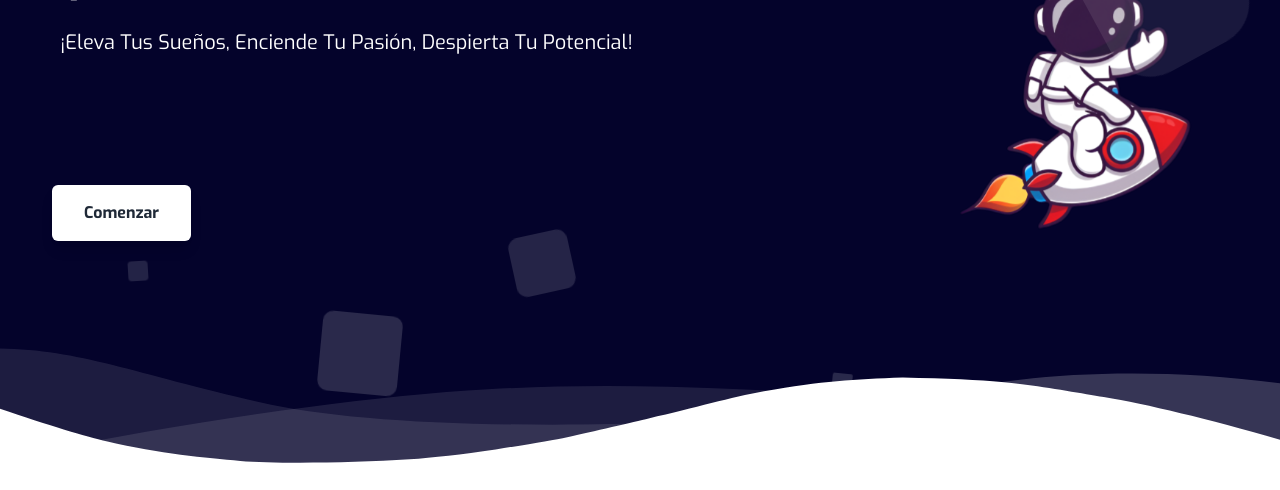
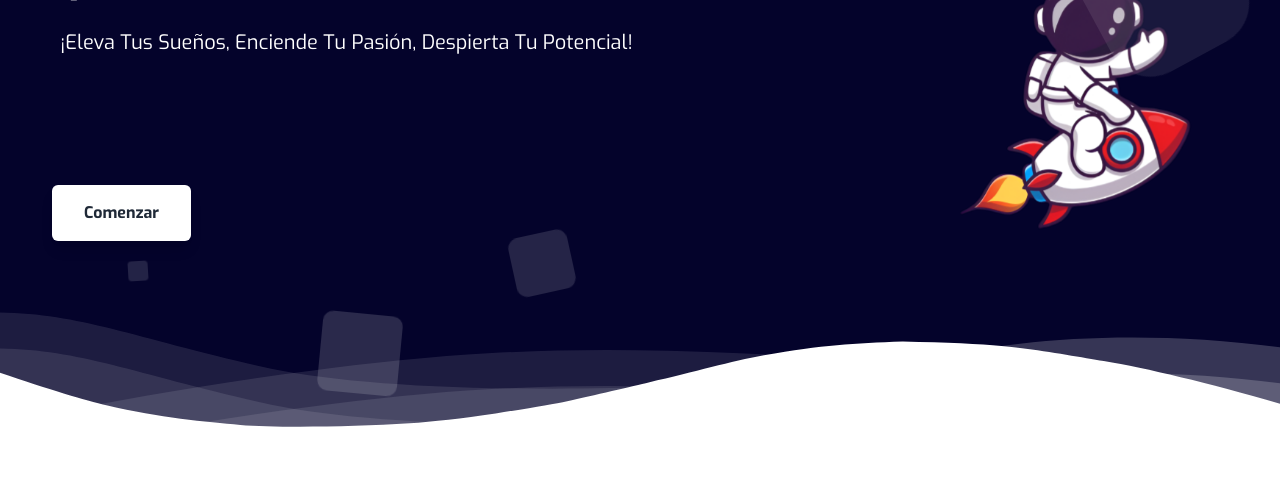
Before and after one commit to AlanMacias2340/despega_bolivia_2_0, a website: page index.html in a window 1280 px wide. Shown: the part 299-789 px from the top of the page. Drawn offline with Linux system fonts and the light colour scheme.

Commit message:
se agrego el efecto del navegador

```diff
--- a/index.html
+++ b/index.html
@@ -199,6 +199,33 @@
         </svg>
       </div>
     </div>
+
+    <div class="pt-0" id="trigger"> <!-- Aca incluimos el efecto del nav -->
+      <div class="relative -mt-12 lg:-mt-48">
+        <svg viewBox="0 0 1428 174" version="1.1" xmlns="http://www.w3.org/2000/svg"
+          xmlns:xlink="http://www.w3.org/1999/xlink">
+          <g stroke="none" stroke-width="1" fill="none" fill-rule="evenodd">
+            <g transform="translate(-2.000000, 44.000000)" fill="#FFFFFF" fill-rule="nonzero">
+              <path
+                d="M0,0 C90.7283404,0.927527913 147.912752,27.187927 291.910178,59.9119003 C387.908462,81.7278826 543.605069,89.334785 759,82.7326078 C469.336065,156.254352 216.336065,153.6679 0,74.9732496"
+                opacity="0.100000001"></path>
+              <path
+                d="M100,104.708498 C277.413333,72.2345949 426.147877,52.5246657 546.203633,45.5787101 C666.259389,38.6327546 810.524845,41.7979068 979,55.0741668 C931.069965,56.122511 810.303266,74.8455141 616.699903,111.243176 C423.096539,147.640838 250.863238,145.462612 100,104.708498 Z"
+                opacity="0.100000001"></path>
+              <path
+                d="M1046,51.6521276 C1130.83045,29.328812 1279.08318,17.607883 1439,40.1656806 L1439,120 C1271.17211,77.9435312 1140.17211,55.1609071 1046,51.6521276 Z"
+                id="Path-4" opacity="0.200000003"></path>
+            </g>
+            <g transform="translate(-4.000000, 76.000000)" fill="#FFFFFF" fill-rule="nonzero">
+              <path
+                d="M0.457,34.035 C57.086,53.198 98.208,65.809 123.822,71.865 C181.454,85.495 234.295,90.29 272.033,93.459 C311.355,96.759 396.635,95.801 461.025,91.663 C486.76,90.01 518.727,86.372 556.926,80.752 C595.747,74.596 622.372,70.008 636.799,66.991 C663.913,61.324 712.501,49.503 727.605,46.128 C780.47,34.317 818.839,22.532 856.324,15.904 C922.689,4.169 955.676,2.522 1011.185,0.432 C1060.705,1.477 1097.39,3.129 1121.236,5.387 C1161.703,9.219 1208.621,17.821 1235.4,22.304 C1285.855,30.748 1354.351,47.432 1440.886,72.354 L1441.191,104.352 L1.121,104.031 L0.457,34.035 Z">
+              </path>
+            </g>
+          </g>
+        </svg>
+      </div>
+    </div>
+
 
     <section class="bg-white border-b py-8">
       <div class="container max-w-7xl mx-auto m-8 mar--corto">
```
